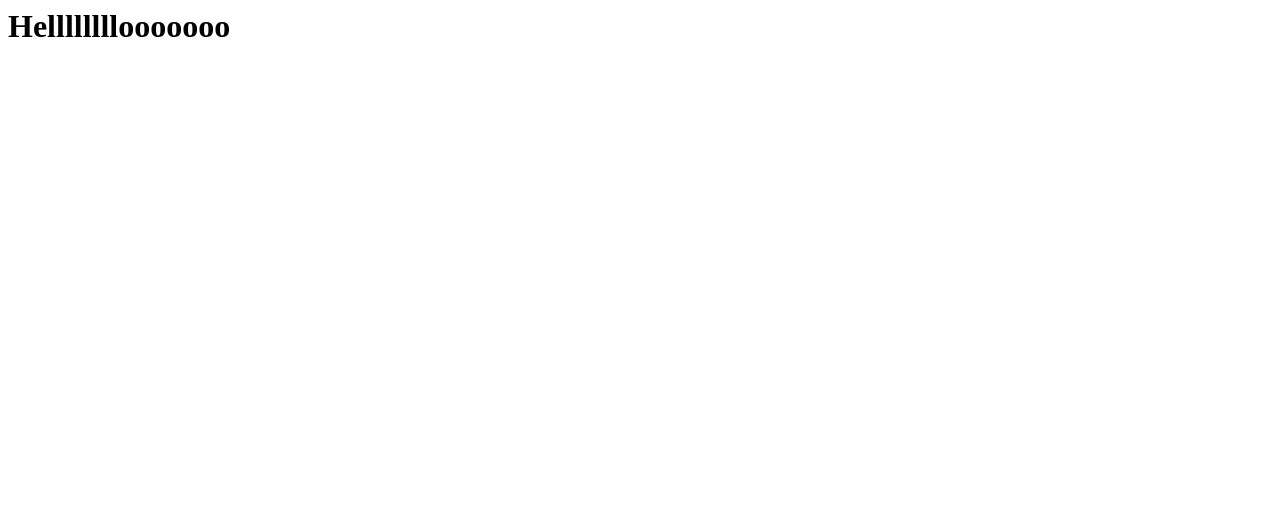
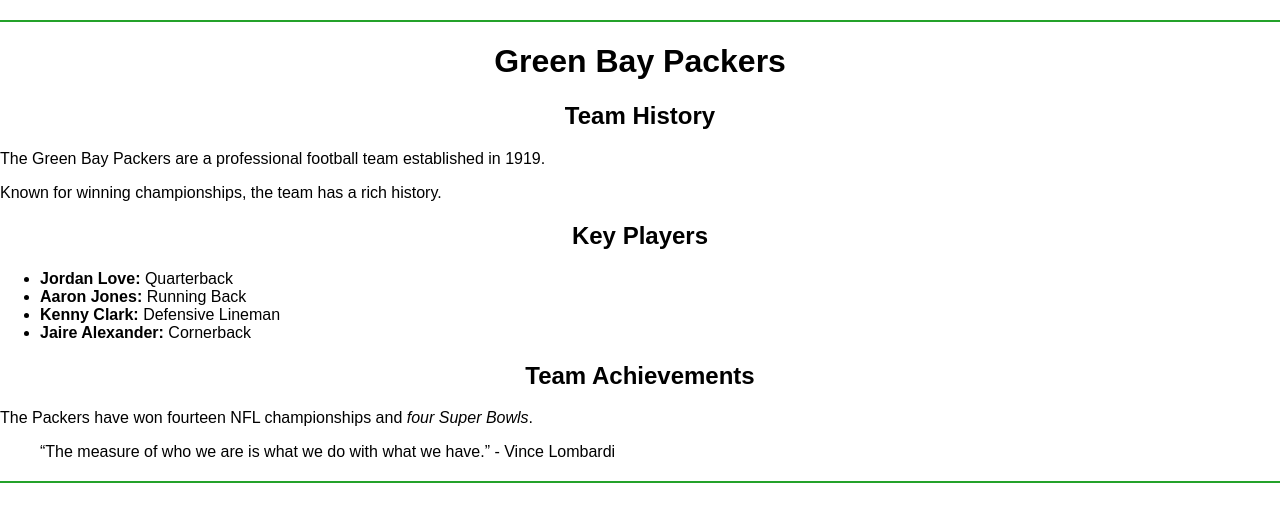
Before and after one commit to itdev160-sp2024/austin-grisham, a plain HTML site: page activity-1/index.html in a window 1280 px wide. Drawn offline with Linux system fonts and the light colour scheme.

Commit message:
Completed Activity 1

```diff
--- a/activity-1/index.html
+++ b/activity-1/index.html
@@ -1 +1,35 @@
-<h1>Hellllllllooooooo</h1>
+<!DOCTYPE html>
+<html lang="en">
+<head>
+    <meta charset="UTF-8">
+    <meta name="viewport" content="width=device-width, initial-scale=1.0">
+    <link rel="stylesheet" href="styles.css">
+    <title>Green Bay Packers</title>
+</head>
+<hr>
+<body>
+    <h1>Green Bay Packers</h1>
+    <section id="history">
+        <h2>Team History</h2>
+        <p>The Green Bay Packers are a professional football team established in 1919.</p>
+        <p>Known for winning championships, the team has a rich history.</p>
+    </section>
+    <section id="players">
+        <h2>Key Players</h2>
+        <ul>
+            <li><b>Jordan Love:</b> Quarterback</li>
+            <li><b>Aaron Jones:</b> Running Back</li>
+            <li><b>Kenny Clark:</b> Defensive Lineman</li>
+            <li><b>Jaire Alexander:</b> Cornerback</li>
+        </ul>
+    </section>
+    <section id="achievements">
+        <h2>Team Achievements</h2>
+        <p>The Packers have won fourteen NFL championships and <em>four Super Bowls</em>.</p>
+        <blockquote>
+            <p>“The measure of who we are is what we do with what we have.” - Vince Lombardi</p>
+        </blockquote>
+        <hr>
+    </section>
+</body>
+</html>
--- /dev/null
+++ b/activity-1/styles.css
@@ -0,0 +1,38 @@
+body
+{
+    font-family: Arial, sans-serif;
+    margin: 0;
+    padding: 0;
+}
+
+h1,
+h2
+{
+    text-align: center;
+}
+
+nav ul
+{
+    list-style-type: none;
+    margin: 0;
+    padding: 0;
+    text-align: center;
+}
+
+nav li
+{
+    display: inline;
+    margin-right: 20px;
+}
+
+nav a
+{
+    text-decoration: none;
+    font-weight: bold;
+}
+
+hr
+{
+    border: 1px solid #24a22a;
+    margin: 20px 0;
+}
```
